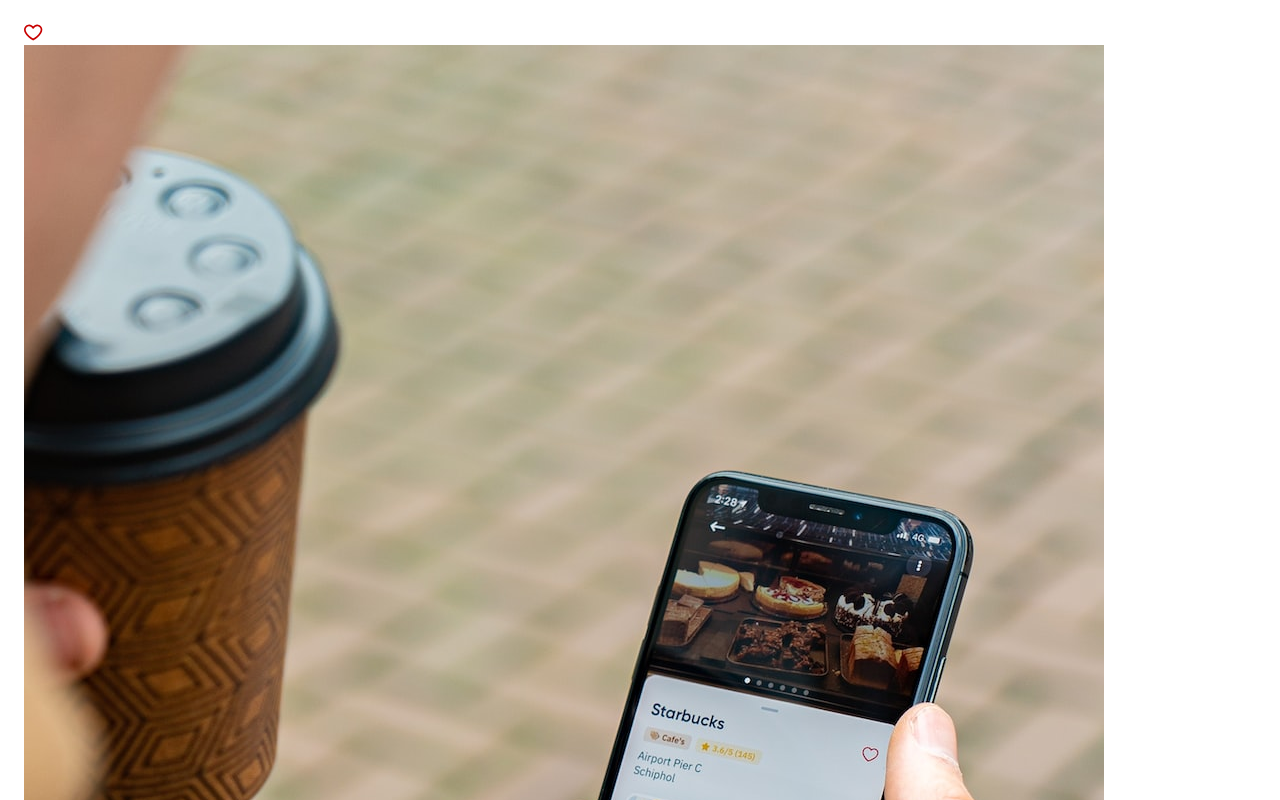
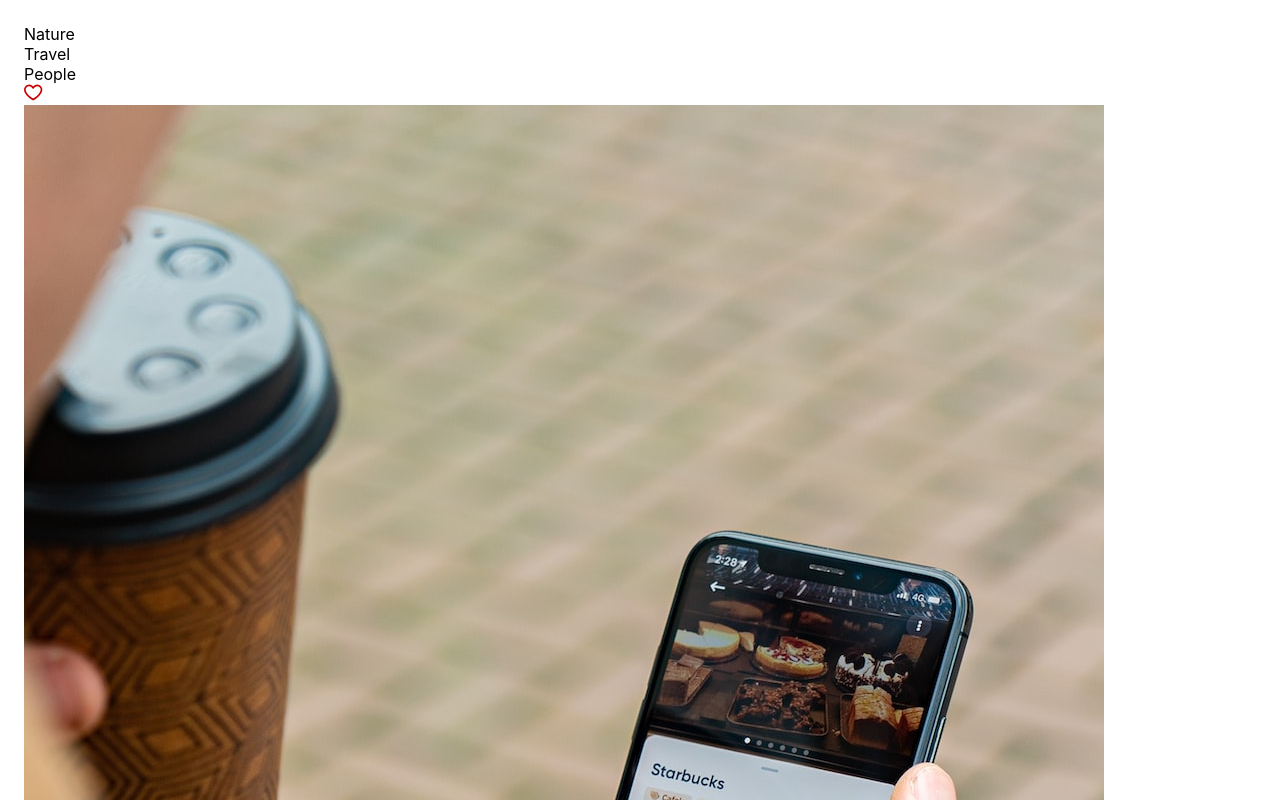
Before and after one commit to edgmsh/photo-labs, a React (Create React App) app in the folder frontend/: page / in a window 1280 px wide. Shown: the top 800 px of the page. Built offline with nearby package versions, Linux system fonts and the light colour scheme.

Commit message:
Create Different Photo Topics

```diff
--- a/frontend/src/App.jsx
+++ b/frontend/src/App.jsx
@@ -1,11 +1,13 @@
 import React from 'react';
 import PhotoList from './components/PhotoList';
+import TopicList from "./components/TopicList"
 import './App.scss';
 
 // Note: Rendering a single component to build components in isolation
 const App = () => {
   return (
     <div className="App">
+        <TopicList/>
         <PhotoList/>
     </div>
   );
--- a/frontend/src/components/PhotoListItem.jsx
+++ b/frontend/src/components/PhotoListItem.jsx
@@ -6,7 +6,6 @@ const PhotoListItem = (props) => {
   const { username, imageSource, id, like, city, country, profile } = props;
 
   const clickHandler = () => {
-    setCounter(prev => prev + 1);
   };
 
   return (
--- a/frontend/src/components/TopicList.jsx
+++ b/frontend/src/components/TopicList.jsx
@@ -1,5 +1,5 @@
 import React from "react";
-
+import TopicListItem from "./TopicListItem"
 import "../styles/TopicList.scss";
 
 const sampleDataForTopicList = [
@@ -20,10 +20,16 @@ const sampleDataForTopicList = [
   },
 ];
 
-const TopicList = () => {
+const TopicList = (props) => {
+  const { topics, selectTopic } = props;
+
+  const mappedTopics = sampleDataForTopicList.map(topic => {
+    return <TopicListItem key={topic.id} id={topic.id} label={topic.title} link="placeholder" selectTopic={selectTopic} />;
+  });
+
   return (
-    <div className="top-nav-bar__topic-list">
-      {/* Insert React */}
+    <div className="top-nav-bar--topic-list">
+      {mappedTopics}
     </div>
   );
 };
--- a/frontend/src/components/TopicListItem.jsx
+++ b/frontend/src/components/TopicListItem.jsx
@@ -8,12 +8,18 @@ const sampleDataForTopicListItem = {
   label: "Nature",
 };
 
-const TopicListItem = () => {
+const TopicListItem = (props) => {
+  const {id, label, link, selectTopic} = props;
   return (
-    <div className="topic-list__item">
-      {/* Insert React */}
-    </div>
-  );
-};
+  <div className="topic-list--item" onClick={() => selectTopic(id)}>
+    <span>{label}</span>
+  </div>
+  )
+}
+TopicListItem.defaultProps = {
+  id: 1,
+  label: 'Nature',
+  link: 'link placeholder'
+}
 
 export default TopicListItem;
--- a/frontend/src/styles/TopicListItem.scss
+++ b/frontend/src/styles/TopicListItem.scss
@@ -12,5 +12,6 @@
   &:hover {
     text-decoration: overline;
     color: #111;
+    cursor: pointer;
   }
 }
```
